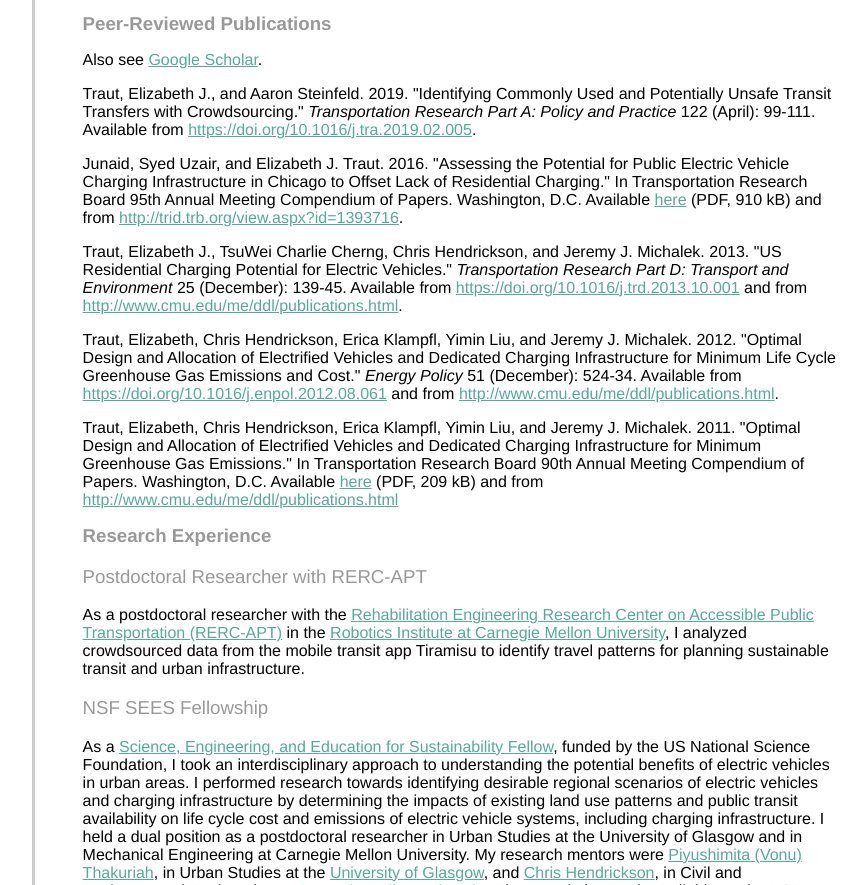
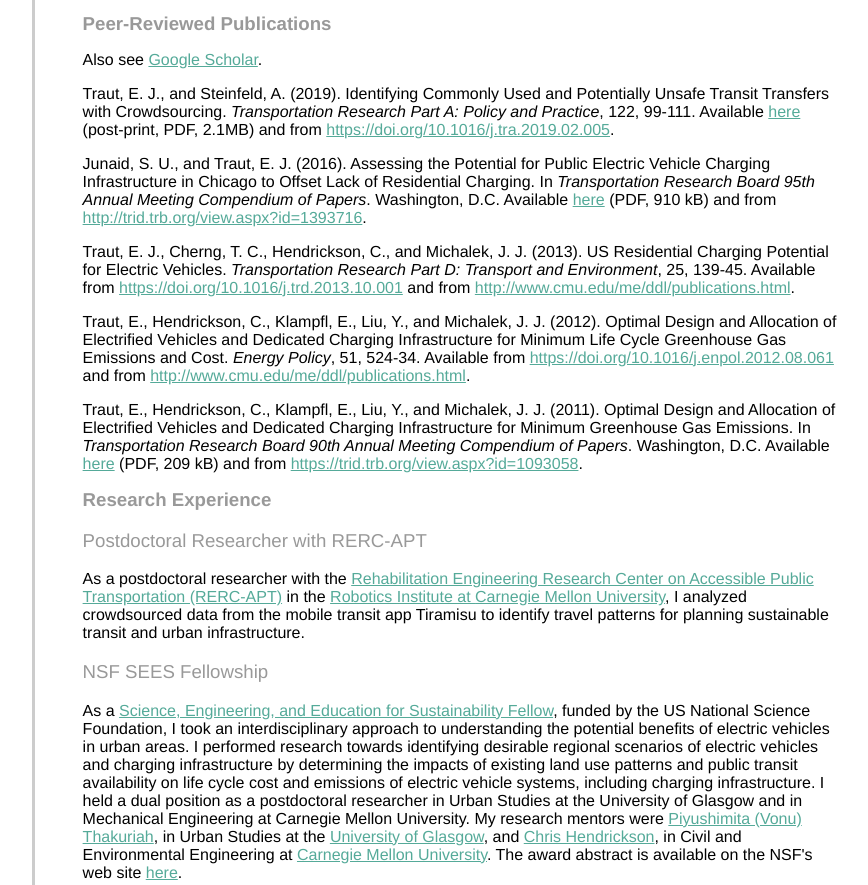
Before and after one commit to etraut/elizabethtraut.com, a plain HTML site: page index.html in a window 1280 px wide. Shown: the part 975-1860 px from the top of the page, without its empty margins (351-1219 px from the left). Drawn offline with Linux system fonts and the light colour scheme.

Commit message:
Added post-print of Tiramisu transfers paper and changed citation style closer to APA.

```diff
--- a/index.html
+++ b/index.html
@@ -77,35 +77,36 @@
                 <em>Summa Cum Laude</em>, with a concentration in Green Engineering and a minor in Spanish</p>
             <h2>Peer-Reviewed Publications</h2>
             <p>Also see <a href="http://scholar.google.com/citations?user=JnkOw1MAAAAJ">Google Scholar</a>.</p>
-            <p id="TRA2019">Traut, Elizabeth J., and Aaron Steinfeld. 2019. "Identifying Commonly Used and Potentially Unsafe Transit
-                Transfers with Crowdsourcing." <em>Transportation Research Part A: Policy and Practice</em> 122 (April):
-                99-111. Available from
+            <p id="TRA2019">Traut, E. J., and Steinfeld, A. (2019). Identifying Commonly Used and Potentially Unsafe
+                Transit Transfers with Crowdsourcing. <em>Transportation Research Part A: Policy and Practice</em>, 122,
+                99-111. Available <a
+                        href="2019-Traut-and-Steinfeld-Post-Print-Identifying-Transfers.pdf">here</a> (post-print, PDF,
+                2.1MB) and from
                 <a href="https://doi.org/10.1016/j.tra.2019.02.005">https://doi.org/10.1016/j.tra.2019.02.005</a>.</p>
-            <p>Junaid, Syed Uzair, and Elizabeth J. Traut. 2016. "Assessing the Potential for Public Electric Vehicle
-                Charging Infrastructure in Chicago to Offset Lack of Residential Charging." In Transportation Research
-                Board 95th Annual Meeting Compendium of Papers. Washington, D.C. Available
+            <p>Junaid, S. U., and Traut, E. J. (2016). Assessing the Potential for Public Electric Vehicle Charging
+                Infrastructure in Chicago to Offset Lack of Residential Charging. In <em>Transportation Research
+                    Board 95th Annual Meeting Compendium of Papers</em>. Washington, D.C. Available
                 <a href="2016-Junaid-and-Traut-TRB-Assessing-Potential-Public-EV-Charging.pdf">here</a> (PDF, 910 kB)
                 and from
                 <a href="http://trid.trb.org/view.aspx?id=1393716">http://trid.trb.org/view.aspx?id=1393716</a>.</p>
-            <p>Traut, Elizabeth J., TsuWei Charlie Cherng, Chris Hendrickson, and Jeremy J. Michalek. 2013. "US
-                Residential Charging Potential for Electric Vehicles." <em>Transportation Research Part D: Transport and
-                    Environment</em> 25 (December): 139-45. Available from <a
+            <p>Traut, E. J., Cherng, T. C., Hendrickson, C., and Michalek, J. J. (2013). US Residential Charging
+                Potential for Electric Vehicles. <em>Transportation Research Part D: Transport and
+                    Environment</em>, 25, 139-45. Available from <a
                         href="https://doi.org/10.1016/j.trd.2013.10.001">https://doi.org/10.1016/j.trd.2013.10.001</a>
                 and from <a
                         href="http://www.cmu.edu/me/ddl/publications.html">http://www.cmu.edu/me/ddl/publications.html</a>.</p>
-            <p>Traut, Elizabeth, Chris Hendrickson, Erica Klampfl, Yimin Liu, and Jeremy J. Michalek. 2012. "Optimal
-                Design and Allocation of Electrified Vehicles and Dedicated Charging Infrastructure for Minimum Life
-                Cycle Greenhouse Gas Emissions and Cost." <em>Energy Policy</em> 51 (December): 524-34. Available from
+            <p>Traut, E., Hendrickson, C., Klampfl, E., Liu, Y., and Michalek, J. J. (2012). Optimal Design and
+                Allocation of Electrified Vehicles and Dedicated Charging Infrastructure for Minimum Life Cycle
+                Greenhouse Gas Emissions and Cost. <em>Energy Policy</em>, 51, 524-34. Available from
                 <a href="https://doi.org/10.1016/j.enpol.2012.08.061">https://doi.org/10.1016/j.enpol.2012.08.061</a>
                 and from <a
                         href="http://www.cmu.edu/me/ddl/publications.html">http://www.cmu.edu/me/ddl/publications.html</a>.</p>
-            <p>Traut, Elizabeth, Chris Hendrickson, Erica Klampfl, Yimin Liu, and Jeremy J. Michalek. 2011. "Optimal
-                Design and Allocation of Electrified Vehicles and Dedicated Charging Infrastructure for Minimum
-                Greenhouse Gas Emissions." In Transportation Research Board 90th Annual Meeting Compendium of Papers.
+            <p>Traut, E., Hendrickson, C., Klampfl, E., Liu, Y., and Michalek, J. J. (2011). Optimal Design and
+                Allocation of Electrified Vehicles and Dedicated Charging Infrastructure for Minimum Greenhouse Gas
+                Emissions. In <em>Transportation Research Board 90th Annual Meeting Compendium of Papers</em>.
                 Washington, D.C. Available
-                <a href="2011-Traut-etal-TRB-Optimal-xEV-Allocation.pdf">here</a> (PDF, 209 kB) and
-                from
-                <a href="http://www.cmu.edu/me/ddl/publications.html">http://www.cmu.edu/me/ddl/publications.html</a>
+                <a href="2011-Traut-etal-TRB-Optimal-xEV-Allocation.pdf">here</a> (PDF, 209 kB) and from
+                <a href="https://trid.trb.org/view.aspx?id=1093058">https://trid.trb.org/view.aspx?id=1093058</a>.
             <h2>Research Experience</h2>
             <h3>Postdoctoral Researcher with RERC-APT</h3>
             <p>As a postdoctoral researcher with the <a href="http://www.rercapt.org/">Rehabilitation Engineering
```
